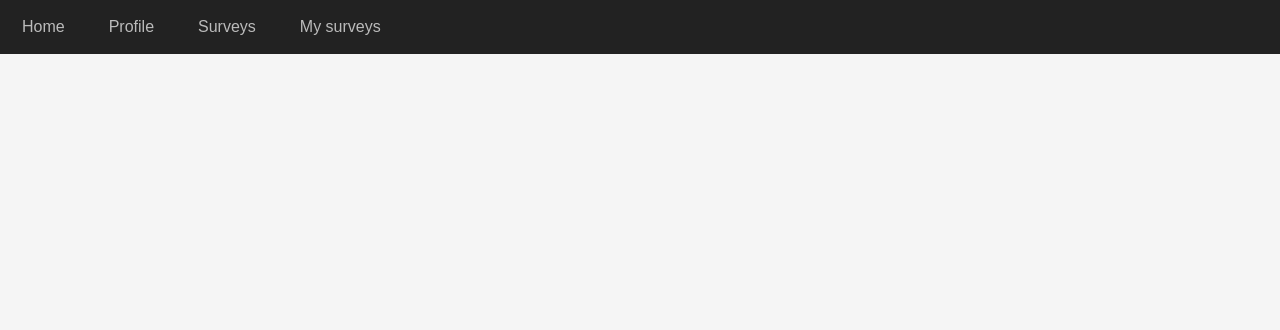
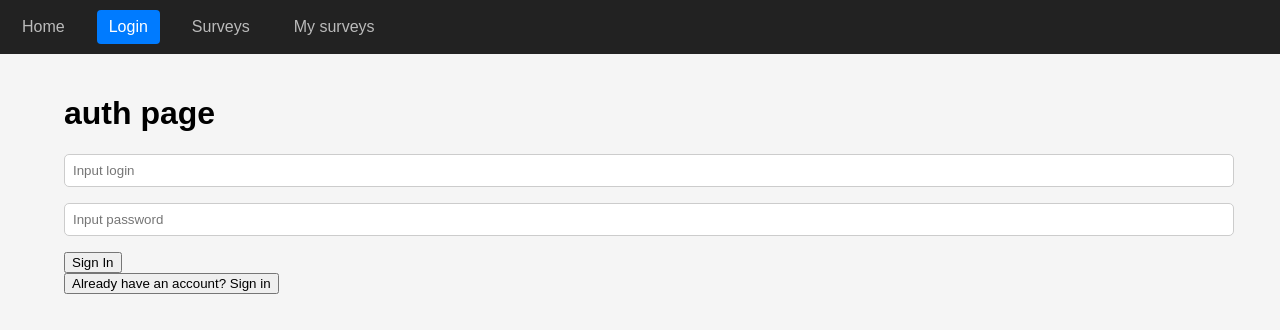
Before and after one commit to 401Sh/multi-forms-frontend, a React (Vite) app: page /auth/signin in a window 1280 px wide. Shown: the top 330 px of the page. Built offline with nearby package versions, Linux system fonts and the light colour scheme; no server answers.

Commit message:
feat: create signin signup components

```diff
--- a/src/AppRoutes.tsx
+++ b/src/AppRoutes.tsx
@@ -5,6 +5,7 @@ import MySurveysPage from "./pages/MySurveysPage"
 import ProfilePage from "./pages/ProfilePage"
 import SurveyPage from "./pages/SurveyPage"
 import SurveysHomePage from "./pages/SurveysHomePage"
+import AuthPage from "./pages/AuthPage"
 
 function AppRoutes() {
   return (
@@ -17,6 +18,7 @@ function AppRoutes() {
         <Route path="register" element={<SignUpPage />} />
         <Route path="login" element={<SignInPage />} />
       </Route> */}
+      <Route path="auth/:signType" element={<AuthPage />} />
 
       <Route path="profile" element={<ProfilePage />} />
 
--- a/src/components/NavTab.tsx
+++ b/src/components/NavTab.tsx
@@ -1,11 +1,21 @@
 import { NavLink } from "react-router"
 import "../styles/navtab.style.scss"
+import { useAuth } from "../hooks/AuthProvider"
 
 function NavTab() {
+  const { isAuthenticated } = useAuth()
+
   return (
     <nav className="nav">
       <NavLink to="/" className={({ isActive }) => isActive ? "active" : ""}>Home</NavLink>
-      <NavLink to="/profile" className={({ isActive }) => isActive ? "active" : ""}>Profile</NavLink>
+
+      {
+        isAuthenticated ?
+          <NavLink to="/profile" className={({ isActive }) => isActive ? "active" : ""}>Profile</NavLink>
+        :
+          <NavLink to="/auth/signin" className={({ isActive }) => isActive ? "active" : ""}>Login</NavLink>
+      }
+
       <NavLink to="/surveys" className={({ isActive }) => isActive ? "active" : ""}>Surveys</NavLink>
       <NavLink to="/surveys/self" className={({ isActive }) => isActive ? "active" : ""}>My surveys</NavLink>
     </nav>
--- /dev/null
+++ b/src/components/auths/SignIn.tsx
@@ -0,0 +1,89 @@
+import { useMutation } from "@tanstack/react-query"
+import { useState } from "react"
+import logger from "../../utils/logger"
+import { useNavigate } from "react-router"
+import { API_Client } from "../../utils/axios-instance"
+import { useAuth } from "../../hooks/AuthProvider"
+
+async function signinRequest(
+  userData: { login: string, password: string }
+) {
+  const response =  await API_Client.post("/auth/signin", userData)
+  return response.data
+}
+
+function SignIn() {
+  const [login, setLogin] = useState("")
+  const [password, setPassword] = useState("")
+  const [error, setError] = useState<string | null>(null)
+
+  const navigate = useNavigate()
+  const { setAuth } = useAuth()
+
+  const mutation = useMutation({
+    mutationFn: (newUser: { login: string, password: string }) =>
+      signinRequest(newUser),
+    onSuccess: (data) => {
+      logger.info("User signed in successfully", data)
+      setAuth(true)
+      navigate("/profile")
+    },
+    onError: (error: any) => {
+      logger.error("Error signing in", error)
+      if (error.response && error.response.data) {
+        setError(error.response.data.message || "An error occurred")
+      } else {
+        setError("Error signing in")
+      }
+    }
+  })
+
+  function handleSignIn() {
+    if (!login.trim()) {
+      setError("Login is required")
+      return
+    }
+    if (!password.trim()) {
+      setError("Password is required")
+      return
+    }
+    // if (password.length < 4) {
+    //   setError("Password must be at least 4 characters")
+    //   return
+    // }
+
+    setError(null)
+
+    const user = {
+      login,
+      password
+    }
+
+    mutation.mutate(user)
+  }
+
+  return (
+    <div>
+      <input
+        type="text"
+        placeholder="Input login"
+        value={login}
+        onChange={(e) => setLogin(e.target.value)}
+      />
+      <input
+        type="text"
+        placeholder="Input password"
+        value={password}
+        onChange={(e) => setPassword(e.target.value)}
+      />
+
+      {error && <p className="error-message">{error}</p>}
+
+      <div>
+        <button onClick={handleSignIn}>Sign In</button>
+      </div>
+    </div>
+  )
+}
+
+export default SignIn
--- /dev/null
+++ b/src/components/auths/SignUp.tsx
@@ -0,0 +1,96 @@
+import { useMutation } from "@tanstack/react-query"
+import { useState } from "react"
+import logger from "../../utils/logger"
+import { useNavigate } from "react-router"
+import { API_Client } from "../../utils/axios-instance"
+import { useAuth } from "../../hooks/AuthProvider"
+
+async function signupRequest(
+  userData: { login: string, password: string }
+) {
+  const response =  await API_Client.post("/auth/signup", userData)
+  return response.data
+}
+
+function SignUp() {
+  const [login, setLogin] = useState("")
+  const [password, setPassword] = useState("")
+  const [confirmPassword, setConfirmPassword] = useState("")
+  const [error, setError] = useState<string | null>(null)
+
+  const navigate = useNavigate()
+  const { setAuth } = useAuth()
+
+  const mutation = useMutation({
+    mutationFn: (newUser: { login: string, password: string }) =>
+      signupRequest(newUser),
+    onSuccess: (data) => {
+      logger.info("User signed in successfully", data)
+      setAuth(true)
+      navigate("/profile")
+    },
+    onError: (error: any) => {
+      logger.error("Error signing in", error)
+      if (error.response && error.response.data) {
+        setError(error.response.data.message || "An error occurred")
+      } else {
+        setError("Error signing in")
+      }
+    }
+  })
+
+  function handleSignUp() {
+    if (!login.trim()) {
+      setError("Login is required")
+      return
+    }
+    if (!password.trim()) {
+      setError("Password is required")
+      return
+    }
+    if (password !== confirmPassword) {
+      setError("Passwords do not match")
+      return
+    }
+
+    setError(null)
+
+    const newUser = {
+      login,
+      password
+    }
+
+    mutation.mutate(newUser)
+  }
+
+  return (
+    <div>
+      <input
+        type="text"
+        placeholder="Input login"
+        value={login}
+        onChange={(e) => setLogin(e.target.value)}
+      />
+      <input
+        type="text"
+        placeholder="Input password"
+        value={password}
+        onChange={(e) => setPassword(e.target.value)}
+      />
+      <input
+        type="password"
+        placeholder="Confirm password"
+        value={confirmPassword}
+        onChange={(e) => setConfirmPassword(e.target.value)}
+      />
+
+      {error && <p className="error-message">{error}</p>}
+
+      <div>
+        <button onClick={handleSignUp}>Sign Up</button>
+      </div>
+    </div>
+  )
+}
+
+export default SignUp
--- a/src/components/surveys/CreateQuestion.tsx
+++ b/src/components/surveys/CreateQuestion.tsx
@@ -16,7 +16,8 @@ async function createQuestionRequest(
   const response =  await send_secure_request(
     "post",
     `/surveys/${surveyId}/questions`,
-    setAuth, undefined,
+    setAuth,
+    undefined,
     questionData
   )
   return response.data
--- /dev/null
+++ b/src/pages/AuthPage.tsx
@@ -0,0 +1,37 @@
+import { useNavigate, useParams } from "react-router"
+import "../styles/main.style.scss"
+import SignIn from "../components/auths/SignIn"
+import SignUp from "../components/auths/SignUp"
+
+function AuthPage() {
+  const { signType } = useParams()
+  const navigate = useNavigate()
+
+  function handleSignUpRedirect() {
+    if (signType === "sign-up") navigate("/account/sign-in")
+    else navigate("/account/sign-up")
+  }
+
+  return (
+    <div className="container">
+      <h1>auth page</h1>
+      {
+        signType == "signin" ?
+          <SignIn />
+         :
+          <SignUp />
+      }
+
+      <button onClick={handleSignUpRedirect}>
+      {
+        signType === "sign-in" ?
+          "Don't have an account? Sign up"
+        :
+          "Already have an account? Sign in"
+      }
+      </button>
+    </div>
+  )
+}
+
+export default AuthPage
--- a/src/styles/main.style.scss
+++ b/src/styles/main.style.scss
@@ -37,6 +37,13 @@ body {
   margin: 0;
   padding: 0;
   box-sizing: border-box;
+}
+
+.error-message {
+  color: red;
+  font-size: 0.9rem;
+  margin-top: -10px;
+  margin-bottom: 10px;
 }
 
 .container {
```
